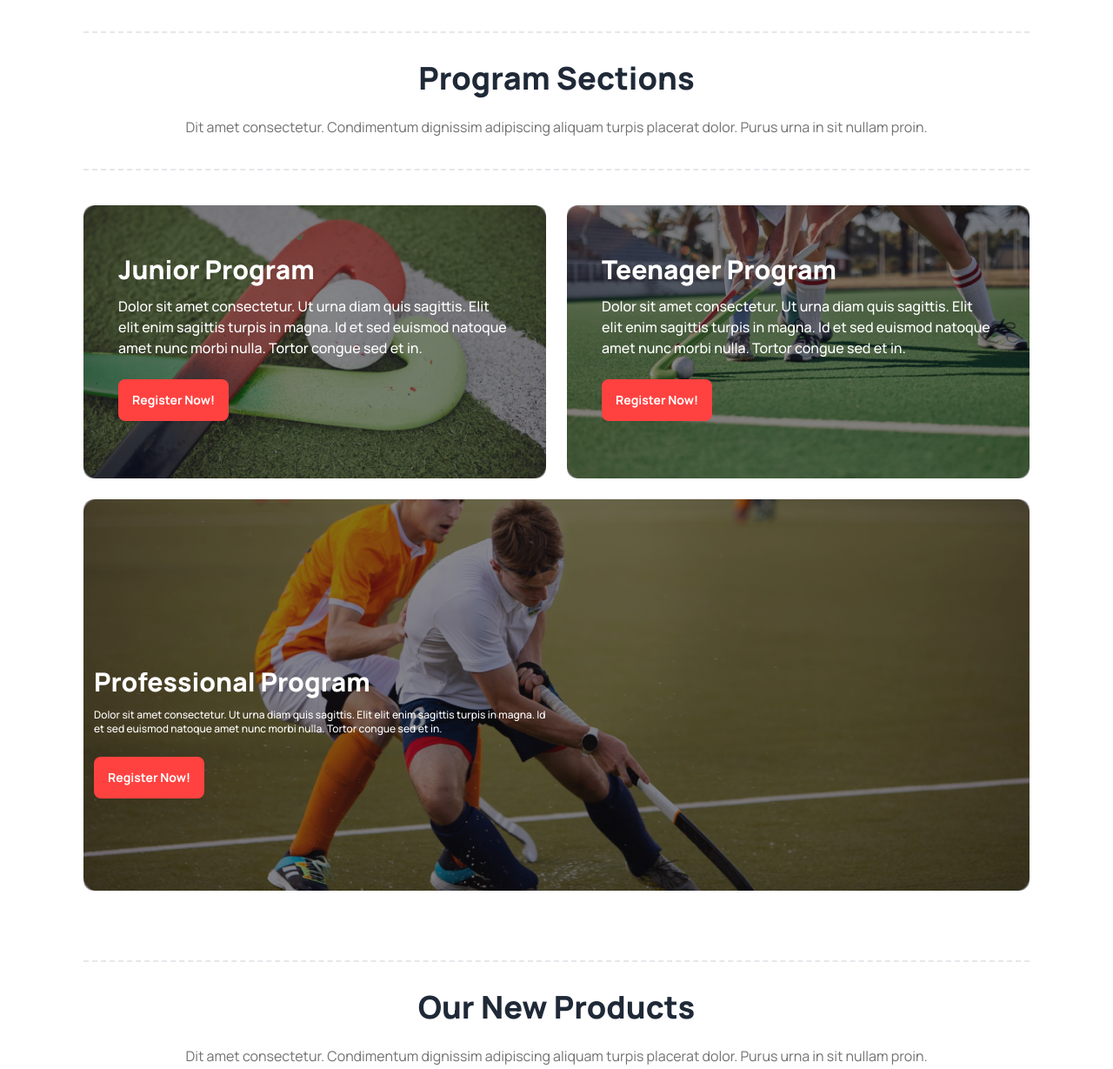
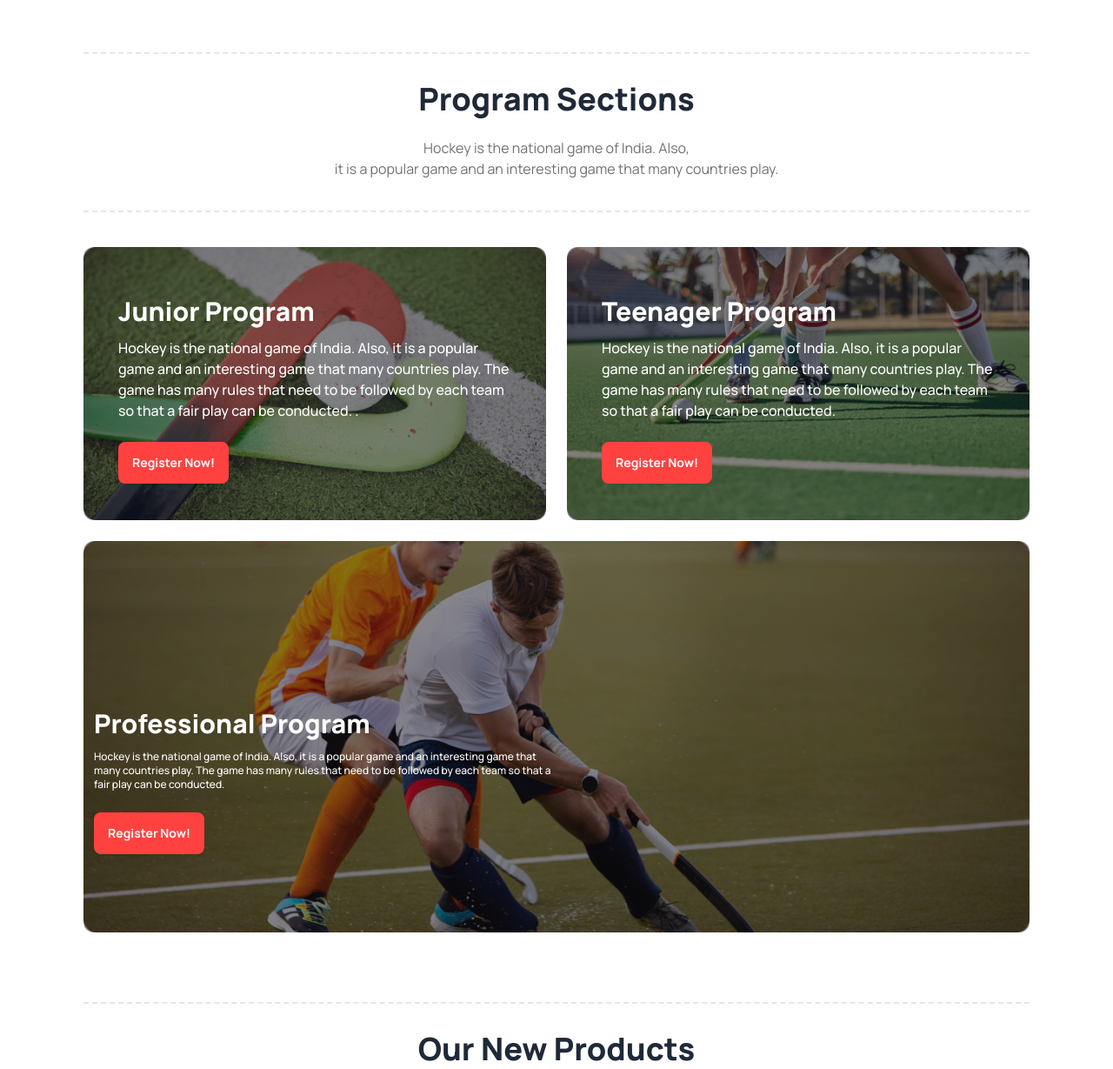
Before and after one commit to Ratulhasanuday/b9a3-assignment, a plain HTML site: page index.html in a window 1280 px wide. Shown: the part 1200-2429 px from the top of the page at 87% size. Drawn offline with nearby package versions, Linux system fonts and the light colour scheme.

Commit message:
text chanage

```diff
--- a/index.html
+++ b/index.html
@@ -93,7 +93,10 @@
                     <a href="#slide1" class="btn btn-circle bg-black text-white">❯</a>
                 </div>
             </div>
-            <div></div>
+            <div>
+                <h3>Meet all the heroes from the field</h3>
+                <p>Hockey is the national game of India. Also, it is a popular game and an interesting game that many countries play. </p>
+            </div>
         </div>
         <div class="mt-20 border-dashed border-t-2 border-l-slate-400"></div>
 
@@ -104,8 +107,7 @@
             <div>
                 <div class="p-8">
                     <h2 class="text-4xl font-extrabold text-center">Professional Hockeys Club</h2>
-                    <p class="text-center mt-6 text-[#13131899]">Dit amet consectetur. Condimentum dignissim adipiscing
-                        aliquam turpis placerat dolor. Purus urna in sit nullam proin. </p>
+                    <p class="text-center mt-6 text-[#13131899]">Hockey is the national game of India. Also, <br>it is a popular game and an interesting game that many countries play.  </p>
 
                 </div>
                 <div class="mt-1 border-dashed  border-t-2 border-l-slate-400"></div>
@@ -150,8 +152,7 @@
             <div>
                 <div class="p-8">
                     <h2 class="text-4xl font-extrabold text-center">Program Sections</h2>
-                    <p class="text-center mt-6 text-[#13131899]">Dit amet consectetur. Condimentum dignissim adipiscing
-                        aliquam turpis placerat dolor. Purus urna in sit nullam proin. </p>
+                    <p class="text-center mt-6 text-[#13131899]">Hockey is the national game of India. Also, <br>it is a popular game and an interesting game that many countries play.   </p>
                 </div>
                 <div class="mt-1 border-dashed border-t-2 border-l-slate-400"></div>
             </div>
@@ -160,10 +161,7 @@
                     <img src="Images/2.png" alt="">
                     <div class="absolute p-2 lg:p-10 rounded-xl top-0 h-full lg:h-full  bg-[#13131880]">
                         <h3 class="text-2xl lg:text-3xl font-extrabold text-white lg:pt-4 ">Junior Program</h3>
-                        <p class="text-white font-medium lg:pt-3">Dolor sit amet consectetur. Ut urna diam quis
-                            sagittis. Elit elit
-                            enim sagittis turpis in magna. Id et sed euismod natoque amet nunc morbi nulla. Tortor
-                            congue sed et in.</p>
+                        <p class="text-white font-medium lg:pt-3">Hockey is the national game of India. Also, it is a popular game and an interesting game that many countries play. The game has many rules that need to be followed by each team so that a fair play can be conducted. .</p>
                         <button class="btn mt-2 lg:mt-6 font-bold border-none text-white bg-[#FF4240]"> Register
                             Now!</button>
                     </div>
@@ -172,10 +170,7 @@
                     <img src="Images/3.png" alt="">
                     <div class="absolute p-2 lg:p-10 rounded-xl top-0 h-full w-full lg:h-full  bg-[#13131880]">
                         <h3 class="text-2xl lg:text-3xl font-extrabold text-white pt-1 lg:pt-4 ">Teenager Program</h3>
-                        <p class="text-white font-medium pt-1  lg:pt-3">Dolor sit amet consectetur. Ut urna diam quis
-                            sagittis. Elit elit
-                            enim sagittis turpis in magna. Id et sed euismod natoque amet nunc morbi nulla. Tortor
-                            congue sed et in.</p>
+                        <p class="text-white font-medium pt-1  lg:pt-3">Hockey is the national game of India. Also, it is a popular game and an interesting game that many countries play. The game has many rules that need to be followed by each team so that a fair play can be conducted. </p>
                         <button class="btn mt-2 lg:mt-6 font-bold border-none text-white bg-[#FF4240]"> Register
                             Now!</button>
                     </div>
@@ -184,10 +179,7 @@
                     <img class="h-[240px] lg:h-[450px]" src="Images/4.png" alt="">
                     <div class="absolute p-3 lg:pt-44 rounded-xl top-0 h-full w-full lg:h-full  bg-[#13131880]">
                         <h3 class=" text-2xl lg:text-3xl font-extrabold text-white  lg:pt-4 ">Professional Program</h3>
-                        <p class="text-white lg:text-xs font-medium pt-1 lg:w-2/4 lg:pt-3">Dolor sit amet consectetur.
-                            Ut urna diam quis sagittis. Elit elit
-                            enim sagittis turpis in magna. Id et sed euismod natoque amet nunc morbi nulla. Tortor
-                            congue sed et in.</p>
+                        <p class="text-white lg:text-xs font-medium pt-1 lg:w-2/4 lg:pt-3">Hockey is the national game of India. Also, it is a popular game and an interesting game that many countries play. The game has many rules that need to be followed by each team so that a fair play can be conducted. </p>
                         <button class="btn mt-2 lg:mt-6 font-bold border-none text-white bg-[#FF4240]"> Register
                             Now!</button>
                     </div>
@@ -203,9 +195,7 @@
                 <div>
                     <div class="p-8">
                         <h2 class="text-4xl font-extrabold text-center">Our New Products</h2>
-                        <p class="text-center mt-6 text-[#13131899]">Dit amet consectetur. Condimentum dignissim
-                            adipiscing
-                            aliquam turpis placerat dolor. Purus urna in sit nullam proin. </p>
+                        <p class="text-center mt-6 text-[#13131899]">Hockey is the national game of India. Also, it is a popular game and an interesting game that many countries play. The game has many rules that need to be followed by each team so that a fair play can be conducted.  </p>
                     </div>
                     <div class="mt-1 border-dashed border-t-2 border-l-slate-400"></div>
                 </div>
@@ -225,8 +215,7 @@
 
                                 </div>
                                 <h1 class="text-2xl font-bold pb-4">World Cup Flags Football</h1>
-                                <p class="p pb-4 text-[#13131899]">Dolor sit amet consectetur. Ut urna diam quis
-                                    sagittis. </p>
+                                <p class="p pb-4 text-[#13131899]">Hockey is the national game of India. Also, it is a popular game and   </p>
                                 <div class="flex pb-4">
                                     <h4 class="text-red-600 font-extrabold">Price -$22.0</h4>
                                     &nbsp; &nbsp; &nbsp;
@@ -253,8 +242,7 @@
 
                                 </div>
                                 <h1 class="text-2xl font-bold pb-4">World Cup Flags Football</h1>
-                                <p class="p pb-4 text-[#13131899]">Dolor sit amet consectetur. Ut urna diam quis
-                                    sagittis. </p>
+                                <p class="p pb-4 text-[#13131899]">Hockey is the national game of India. Also, it is a  </p>
                                 <div class="flex pb-4">
                                     <h4 class="text-red-600 font-extrabold">Price -$22.0</h4>
                                     &nbsp; &nbsp; &nbsp;
@@ -281,8 +269,7 @@
 
                                 </div>
                                 <h1 class="text-2xl font-bold pb-4">Cap For Hockeys</h1>
-                                <p class="p pb-4 text-[#13131899]">Dolor sit amet consectetur. Ut urna diam quis
-                                    sagittis. </p>
+                                <p class="p pb-4 text-[#13131899]">Hockey is the national game of India. Also, it is a popular game  </p>
                                 <div class="flex pb-4">
                                     <h4 class="text-red-600 font-extrabold">Price -$22.0</h4>
                                     &nbsp; &nbsp; &nbsp;
@@ -337,8 +324,7 @@
 
                                 </div>
                                 <h1 class="text-2xl font-bold pb-4">World Cup Cricket Helmet</h1>
-                                <p class="p pb-4 text-[#13131899]">Dolor sit amet consectetur. Ut urna diam quis
-                                    sagittis. </p>
+                                <p class="p pb-4 text-[#13131899]">The game has many rules that need to be followed by each team so that a fair play can be conducted. </p>
                                 <div class="flex pb-4">
                                     <h4 class="text-red-600 font-extrabold">Price -$22.0</h4>
                                     &nbsp; &nbsp; &nbsp;
@@ -365,8 +351,7 @@
 
                                 </div>
                                 <h1 class="text-2xl font-bold pb-4">World Cup Football</h1>
-                                <p class="p pb-4 text-[#13131899]">Dolor sit amet consectetur. Ut urna diam quis
-                                    sagittis. </p>
+                                <p class="p pb-4 text-[#13131899]">The game has many rules that need to be followed by each team so that a fair play can be conducted.  </p>
                                 <div class="flex pb-4">
                                     <h4 class="text-red-600 font-extrabold">Price -$22.0</h4>
                                     &nbsp; &nbsp; &nbsp;
@@ -386,8 +371,7 @@
             <div>
                 <div class="p-8">
                     <h2 class="text-4xl font-extrabold text-center">Clients Question</h2>
-                    <p class="text-center mt-6 text-[#13131899]">Dit amet consectetur. Condimentum dignissim adipiscing
-                        aliquam turpis placerat dolor. Purus urna in sit nullam proin. </p>
+                    <p class="text-center mt-6 text-[#13131899]">The game has many rules that need to be followed by each team so that a fair play can be conducted. </p>
                 </div>
                 <div class="mt-8 border-dashed border-t-2 border-l-slate-400"></div>
                 <div class="border-solid border-2 p-6 lg:p-8 lg:flex mt-10 gap-5 justify-between">
@@ -400,8 +384,7 @@
                                 Our Equipment
                             </div>
                             <div class="collapse-content">
-                                <p>Dolor sit amet consectetur. Ut urna diam quis sagittis. Elit elit enim sagittis
-                                    turpis in magna.</p>
+                                <p>The game has many rules that need to be followed by each team so that a fair play can be conducted. </p>
                             </div>
                         </div>
                         <hr class="mx-4">
@@ -412,8 +395,7 @@
                                 Hockey Training
                             </div>
                             <div class="collapse-content">
-                                <p>Dolor sit amet consectetur. Ut urna diam quis sagittis. Elit elit enim sagittis
-                                    turpis in magna.</p>
+                                <p>The game has many rules that need to be followed by each team so that a fair play can be conducted. </p>
                             </div>
                         </div>
                         <hr class="mx-4">
@@ -424,8 +406,7 @@
                                 Private Lessons
                             </div>
                             <div class="collapse-content">
-                                <p>Dolor sit amet consectetur. Ut urna diam quis sagittis. Elit elit enim sagittis
-                                    turpis in magna.</p>
+                                <p>The game has many rules that need to be followed by each team so that a fair play can be conducted. </p>
                             </div>
                         </div>
                         <hr class="mx-4">
@@ -436,8 +417,7 @@
                                 Ski Touring
                             </div>
                             <div class="collapse-content">
-                                <p>Dolor sit amet consectetur. Ut urna diam quis sagittis. Elit elit enim sagittis
-                                    turpis in magna.</p>
+                                <p>The game has many rules that need to be followed by each team so that a fair play can be conducted. </p>
                             </div>
                         </div>
                         <hr class="mx-4">
@@ -448,8 +428,7 @@
                                 Booking
                             </div>
                             <div class="collapse-content">
-                                <p>Dolor sit amet consectetur. Ut urna diam quis sagittis. Elit elit enim sagittis
-                                    turpis in magna.</p>
+                                <p>The game has many rules that need to be followed by each team so that a fair play can be conducted. </p>
                             </div>
                         </div>
                         <hr class="mx-4">
@@ -460,8 +439,7 @@
                                 Pricings
                             </div>
                             <div class="collapse-content">
-                                <p>Dolor sit amet consectetur. Ut urna diam quis sagittis. Elit elit enim sagittis
-                                    turpis in magna.</p>
+                                <p>The game has many rules that need to be followed by each team so that a fair play can be conducted. </p>
                             </div>
                         </div>
                         <hr class="mx-4">
@@ -476,8 +454,7 @@
             <div>
                 <div class="p-8">
                     <h2 class="text-4xl font-extrabold text-center">Get In Touch</h2>
-                    <p class="text-center mt-6 text-[#13131899]">Dit amet consectetur. Condimentum dignissim adipiscing
-                        aliquam turpis placerat dolor. Purus urna in sit nullam proin. </p>
+                    <p class="text-center mt-6 text-[#13131899]">The game has many rules that need to be followed by each team so that a fair play can be conducted. </p>
                 </div>
                 <div class=" border-dashed border-t-2 border-l-slate-400"></div>
                 <div class="mt-12">
```
